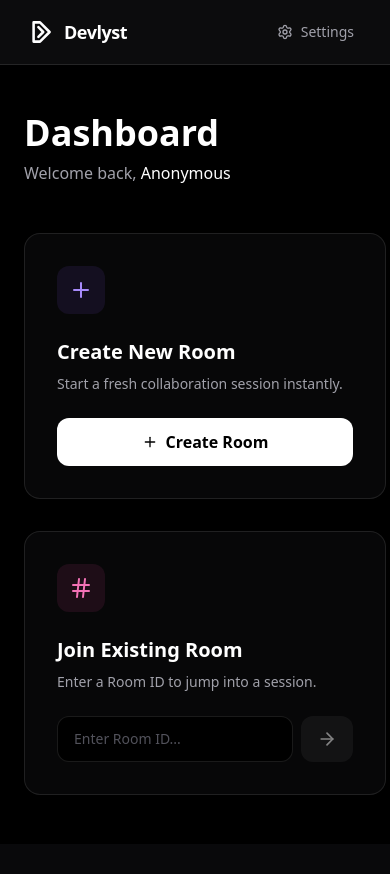
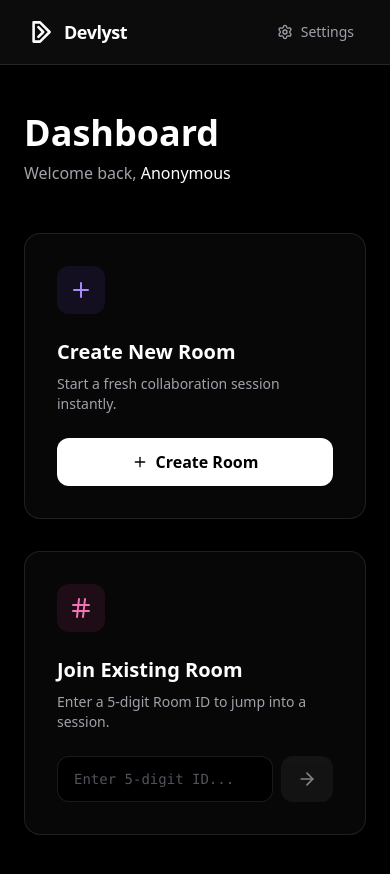
Before and after one commit to Snohith/Devlyst, a Next.js app: page /dashboard in a window 390 px wide. Shown: the top 874 px of the page. Before the commit the page ends 844 px from the top, so only its background shows below. Built offline with nearby package versions, Linux system fonts and the light colour scheme.

Commit message:
feat: standard 5-digit room ids

```diff
--- a/src/app/dashboard/page.tsx
+++ b/src/app/dashboard/page.tsx
@@ -21,10 +21,18 @@ export default function Dashboard() {
 
     const handleJoin = (e: React.FormEvent) => {
         e.preventDefault();
-        if (joinRoomId.trim()) {
-            router.push(`/room/${joinRoomId.trim()}`);
+        const id = joinRoomId.trim();
+        // Allow ONLY 5 digit numbers
+        if (id.length === 5 && !isNaN(Number(id))) {
+            router.push(`/room/${id}`);
+        } else {
+            // Optional: visual feedback could be added here, but for now we rely on HTML5 validation
+            // or simply existing behavior
         }
     };
+
+    // Helper to generate 5 digit room ID
+    const generateRoomId = () => Math.floor(10000 + Math.random() * 90000).toString();
 
     return (
         <div className="min-h-screen bg-black text-white font-sans selection:bg-violet-500/30">
@@ -62,13 +70,13 @@ export default function Dashboard() {
                         </div>
                         <h2 className="text-xl font-bold mb-2">Create New Room</h2>
                         <p className="text-zinc-400 mb-6 text-sm">Start a fresh collaboration session instantly.</p>
-                        <Link
-                            href={`/room/${Math.random().toString(36).substring(7)}`}
-                            className="inline-flex items-center justify-center gap-2 px-6 py-3 bg-white text-black font-bold rounded-xl hover:bg-zinc-200 transition-colors w-full sm:w-auto"
+                        <button
+                            onClick={() => router.push(`/room/${generateRoomId()}`)}
+                            className="inline-flex items-center justify-center gap-2 px-6 py-3 bg-white text-black font-bold rounded-xl hover:bg-zinc-200 transition-colors w-full sm:w-auto cursor-pointer"
                         >
                             <Plus className="w-4 h-4" />
                             Create Room
-                        </Link>
+                        </button>
                     </div>
 
                     {/* Join Room Card */}
@@ -77,15 +85,21 @@ export default function Dashboard() {
                             <Hash className="w-6 h-6 text-pink-400" />
                         </div>
                         <h2 className="text-xl font-bold mb-2">Join Existing Room</h2>
-                        <p className="text-zinc-400 mb-6 text-sm">Enter a Room ID to jump into a session.</p>
+                        <p className="text-zinc-400 mb-6 text-sm">Enter a 5-digit Room ID to jump into a session.</p>
 
                         <form onSubmit={handleJoin} className="flex gap-2">
                             <input
                                 type="text"
-                                placeholder="Enter Room ID..."
+                                maxLength={5}
+                                pattern="\d{5}"
+                                placeholder="Enter 5-digit ID..."
                                 value={joinRoomId}
-                                onChange={(e) => setJoinRoomId(e.target.value)}
-                                className="flex-1 bg-black border border-white/10 rounded-xl px-4 py-3 text-sm focus:outline-none focus:border-violet-500 transition-colors placeholder:text-zinc-600"
+                                onChange={(e) => {
+                                    // Only allow numbers
+                                    const val = e.target.value.replace(/\D/g, '');
+                                    if (val.length <= 5) setJoinRoomId(val);
+                                }}
+                                className="flex-1 bg-black border border-white/10 rounded-xl px-4 py-3 text-sm focus:outline-none focus:border-violet-500 transition-colors placeholder:text-zinc-600 font-mono"
                             />
                             <button
                                 type="submit"
--- a/src/app/room/[roomId]/page.tsx
+++ b/src/app/room/[roomId]/page.tsx
@@ -299,7 +299,6 @@ export default function RoomPage({ params }: RoomPageProps) {
                     </div>
                 </div>
             </div>
-        </div>
-        </main >
+        </main>
     );
 }
```
